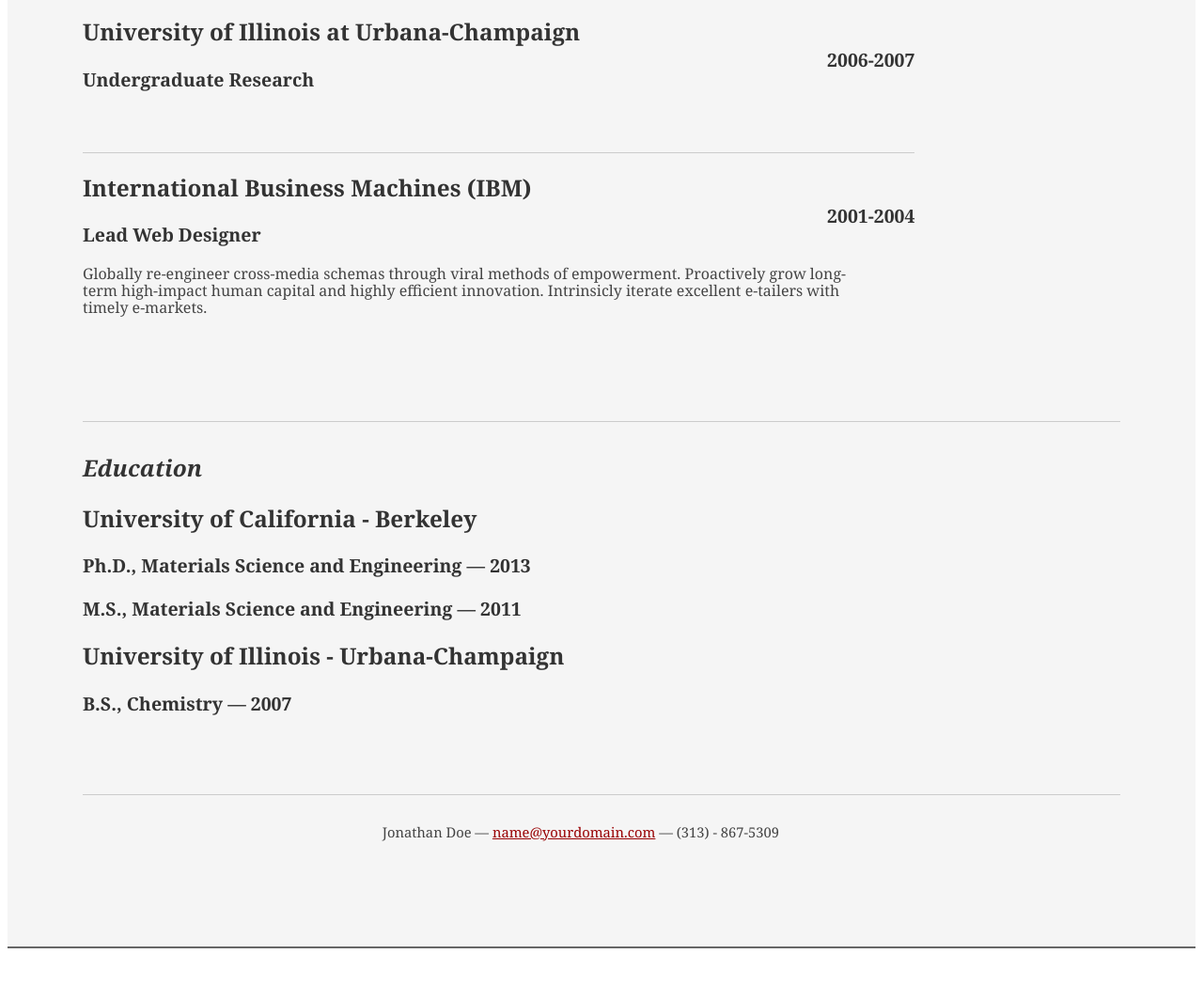
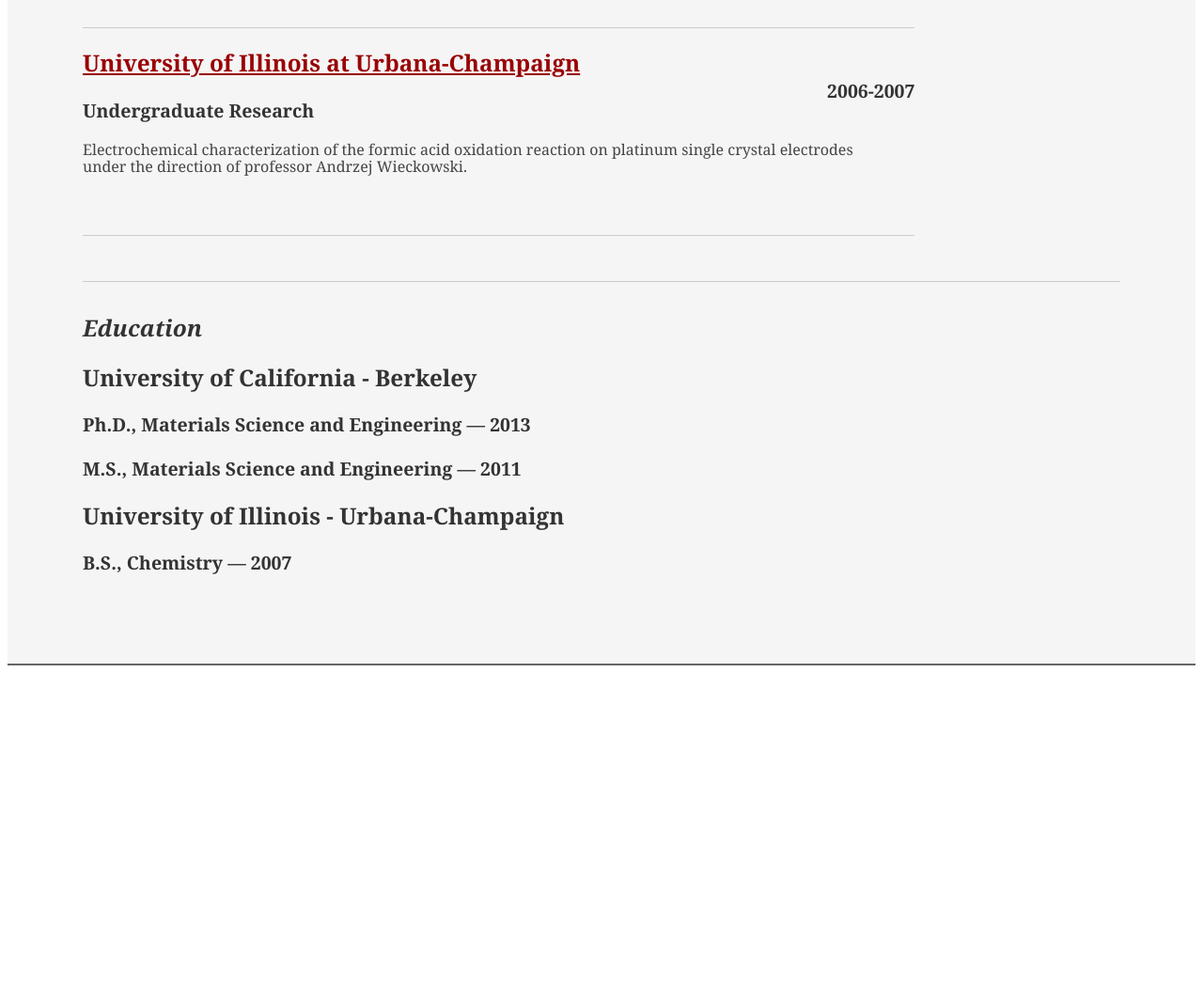
Before and after one commit to Ty-Matthews/Ty-Matthews.github.io, a plain HTML site: page srt-resume.html in a window 1280 px wide. Shown: the part 2343-3391 px from the top of the page at 94% size. After the commit the page ends 3131 px from the top, so only its background shows below. Drawn offline with Linux system fonts and the light colour scheme; a small style sheet from the web is missing.

Commit message:
Update srt-resume.html

```diff
--- a/srt-resume.html
+++ b/srt-resume.html
@@ -92,21 +92,21 @@
 						<div class="yui-u">
 
 							<div class="job">
-								<h2><a href="http://mmm.com">3M Company</a></h2>
+								<h2><a href="http://mmm.com" target="_blank">3M Company</a></h2>
 								<h3>Specialist Chemist</h3>
 								<h4>2018-Current</h4>
 								<p>Application engineering using 3M Novec and Fluorinert products for battery electric vehicle cooling and datacenter immersion cooling.</p>
 							</div>
 
 							<div class="job">
-								<h2><a href="http://mmm.com">3M Company</a></h2>
+								<h2><a href="http://mmm.com" target="_blank">3M Company</a></h2>
 								<h3>Senior Electrochemist</h3>
 								<h4>2013-2018</h4>
 								<p>Materials research and development for hydrogen fuel cells, water electrolyzers, redox flow batteries, and CO<sub>2</sub> electrolyzers.</p>
 							</div>
 
 							<div class="job">
-								<h2>University of California at Berkeley</h2>
+								<h2><a href="https://solarfuelshub.org/" target="_blank">University of California at Berkeley, Lawrence Berkeley National Laboratory, Joint Center for Artificial Photosynthesis</a></h2>
 								<h3>Graduate Student Research Associate</h3>
 								<h4>2008-2013</h4>
 								<p>Ph.D. research on the growth and characterization of thin film transition metal oxide semiconductors for artificial water-splitting using visible light.</p>
@@ -121,19 +121,12 @@
 
 
 							<div class="job">
-								<h2>University of Illinois at Urbana-Champaign</h2>
+								<h2><a href="https://chemistry.illinois.edu/" target="_blank">University of Illinois at Urbana-Champaign</a></h2>
 								<h3>Undergraduate Research</h3>
 								<h4>2006-2007</h4>
-								<p></p>
+								<p>Electrochemical characterization of the formic acid oxidation reaction on platinum single crystal electrodes under the direction of professor Andrzej Wieckowski.</p>
 							</div>
 
-
-							<div class="job last">
-								<h2>International Business Machines (IBM)</h2>
-								<h3>Lead Web Designer</h3>
-								<h4>2001-2004</h4>
-								<p>Globally re-engineer cross-media schemas through viral methods of empowerment. Proactively grow long-term high-impact human capital and highly efficient innovation. Intrinsicly iterate excellent e-tailers with timely e-markets.</p>
-							</div>
 
 						</div><!--// .yui-u -->
 					</div><!--// .yui-gf -->
@@ -159,9 +152,6 @@
 			</div><!--// yui-main -->
 		</div><!--// bd -->
 
-		<div id="ft">
-			<p>Jonathan Doe &mdash; <a href="mailto:name@yourdomain.com">name@yourdomain.com</a> &mdash; (313) - 867-5309</p>
-		</div><!--// footer -->
 
 	</div><!-- // inner -->
 
```
